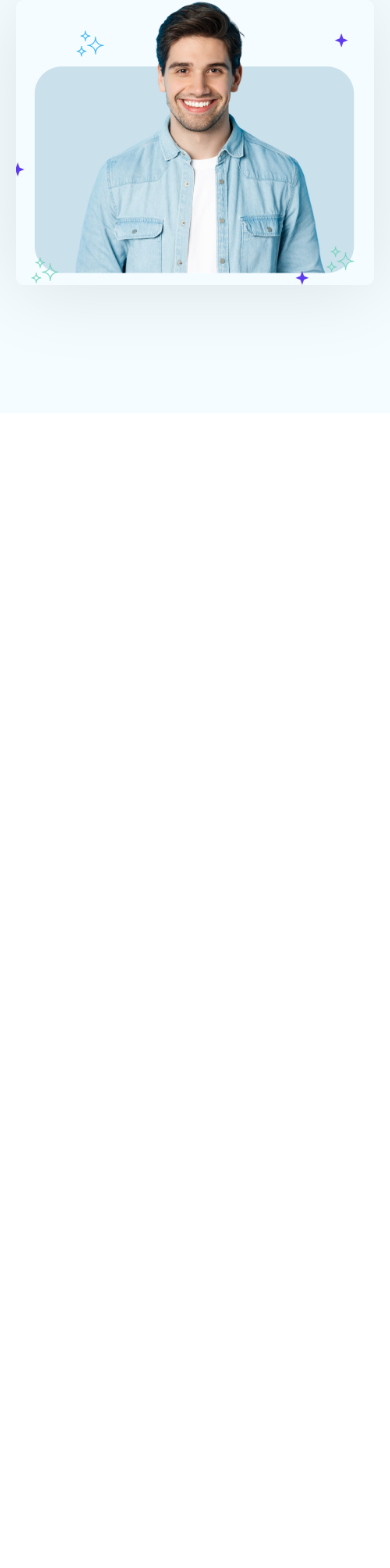
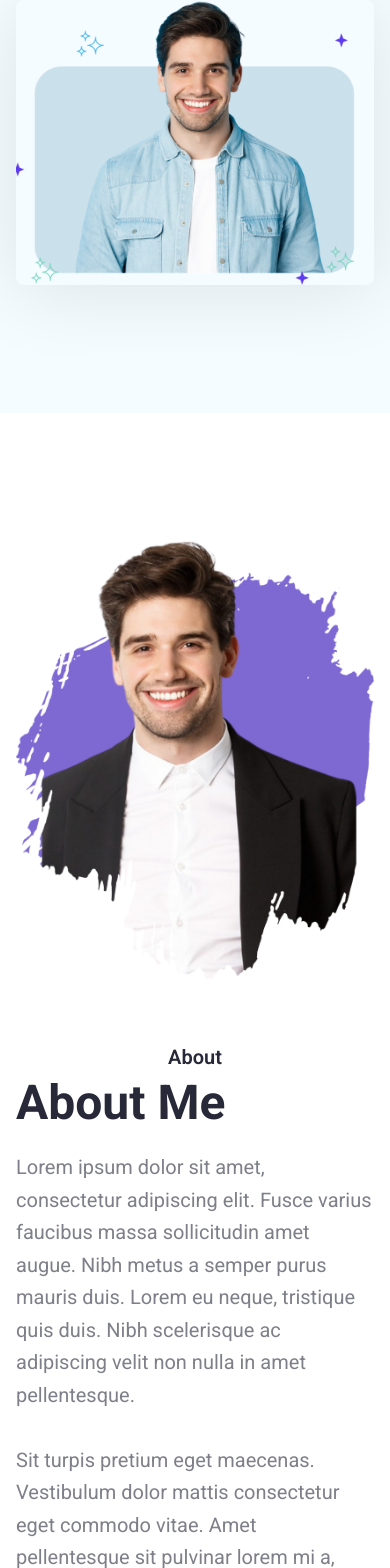
Before and after one commit to sheetrocket/nextjs-portfolio-template, a Next.js app: page / in a window 390 px wide. Shown: the part 939-2507 px from the top of the page. Before the commit the page ends 1352 px from the top, so only its background shows below. Built offline with nearby package versions, Linux system fonts and the light colour scheme.

Commit message:
feat: add responsive about section with profile image
- Create About component with responsive two-column layout
- Add about content with optimized Next.js Image component
- Use custom color palette and responsive typography
- Include proper text alignment for mobile and desktop

```diff
--- a/src/app/page.tsx
+++ b/src/app/page.tsx
@@ -1,11 +1,13 @@
 import Navbar from '@/components/Navbar';
 import Hero from '@/components/Hero';
+import About from '@/components/About';
 
 export default function Home() {
   return (
     <main className="min-h-screen">
       <Navbar />
       <Hero />
+      <About />
     </main>
   );
 }
--- /dev/null
+++ b/src/components/About.tsx
@@ -0,0 +1,35 @@
+'use client';
+
+import Image from 'next/image';
+
+export default function About() {
+    return (
+        <section id="about" className="py-32 bg-white">
+            <div className="max-w-7xl mx-auto px-4 sm:px-6 lg:px-8">
+                <div className="grid grid-cols-1 lg:grid-cols-2 gap-16 items-center">
+                    <div className="flex justify-center lg:justify-start">
+                        <Image
+                            src="/images/about-me-image.jpg"
+                            alt="About John"
+                            width={500}
+                            height={600}
+                            className="w-full max-w-lg h-auto rounded-lg"
+                            priority
+                        />
+                    </div>
+                    <div className="space-y-6">
+                        <div className="space-y-2">
+                            <h3 className="text-xl font-semibold text-dark text-center lg:text-left">About</h3>
+                            <h2 className="text-5xl lg:text-6xl font-bold text-dark">About Me</h2>
+                        </div>
+                        <p className="text-xl text-dark/60 leading-relaxed">
+                            Lorem ipsum dolor sit amet, consectetur adipiscing elit. Fusce varius faucibus massa sollicitudin amet augue. Nibh metus a semper purus mauris duis. Lorem eu neque, tristique quis duis. Nibh scelerisque ac adipiscing velit non nulla in amet pellentesque.
+                            <br /><br />
+                            Sit turpis pretium eget maecenas. Vestibulum dolor mattis consectetur eget commodo vitae. Amet pellentesque sit pulvinar lorem mi a, euismod risus r.
+                        </p>
+                    </div>
+                </div>
+            </div>
+        </section>
+    );
+}
```
Also changed, not shown: public/images/about-me-image.jpg (added).
